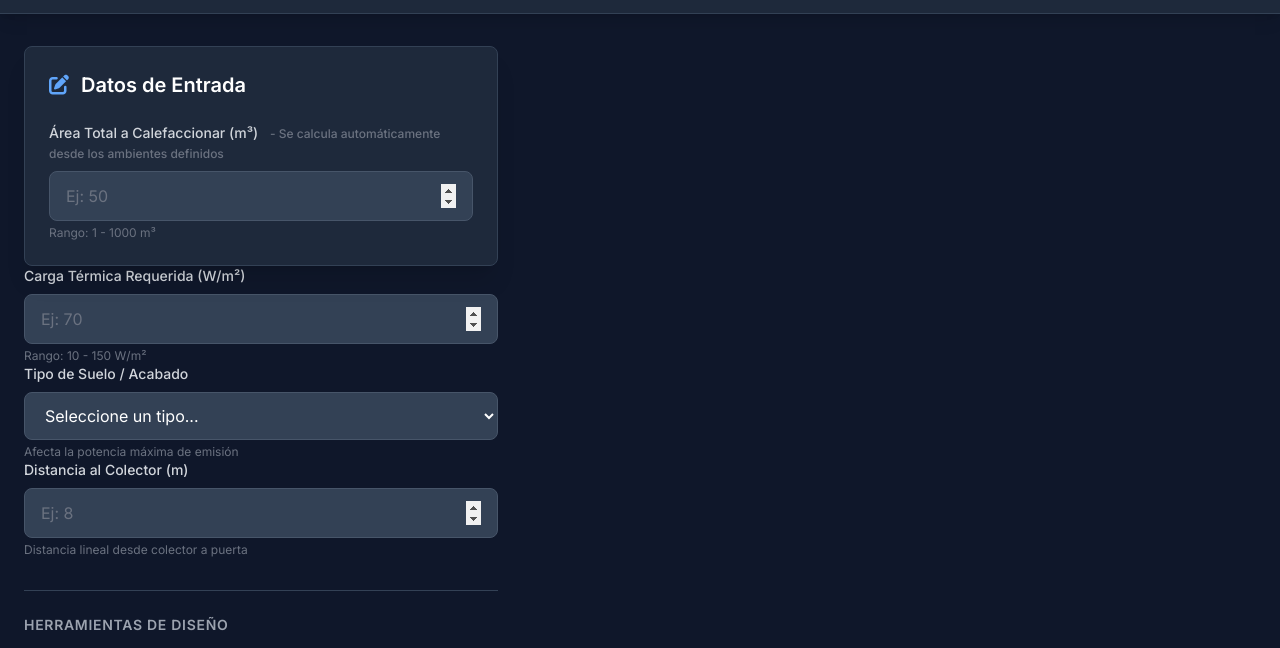
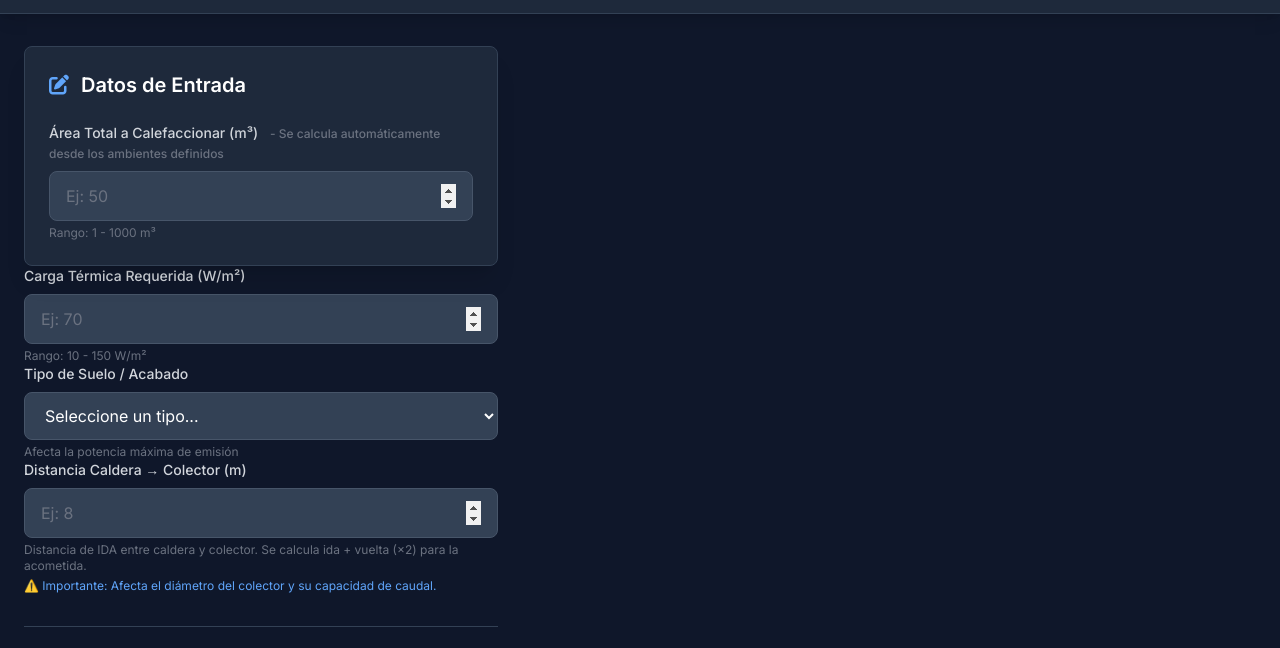
Before and after one commit to Edgardo-Lamas/API-Piso-radiante, a website: page public/index.html in a window 1280 px wide. Shown: the part 71-719 px from the top of the page. Drawn offline with nearby package versions, Linux system fonts and the light colour scheme.

Commit message:
docs: Corregir descripción de distancia al colector y aclarar cálculo ida+vuelta

```diff
--- a/public/index.html
+++ b/public/index.html
@@ -150,12 +150,13 @@
                             <!-- Distancia al Colector -->
                             <div>
                                 <label for="distancia" class="block text-sm font-medium text-gray-300 mb-2">
-                                    Distancia al Colector (m)
+                                    Distancia Caldera → Colector (m)
                                 </label>
                                 <input type="number" id="distancia" name="distanciaAlColector" min="0" max="50"
                                     step="0.5" placeholder="Ej: 8" required
                                     class="w-full px-4 py-3 bg-slate-700 border border-slate-600 rounded-lg text-white placeholder-gray-500 focus:outline-none focus:ring-2 focus:ring-blue-500 focus:border-transparent transition">
-                                <p class="mt-1 text-xs text-gray-500">Distancia lineal desde colector a puerta</p>
+                                <p class="mt-1 text-xs text-gray-500">Distancia de IDA entre caldera y colector. Se calcula ida + vuelta (×2) para la acometida.</p>
+                                <p class="mt-1 text-xs text-blue-400">⚠️ Importante: Afecta el diámetro del colector y su capacidad de caudal.</p>
                             </div>
 
                             <!-- Botón de Acción -->
```
Also changed, not shown: src/services/UnderfloorService.ts (+7 -1 lines), src/types/underfloor.types.ts (+6 -2 lines), README.md.
